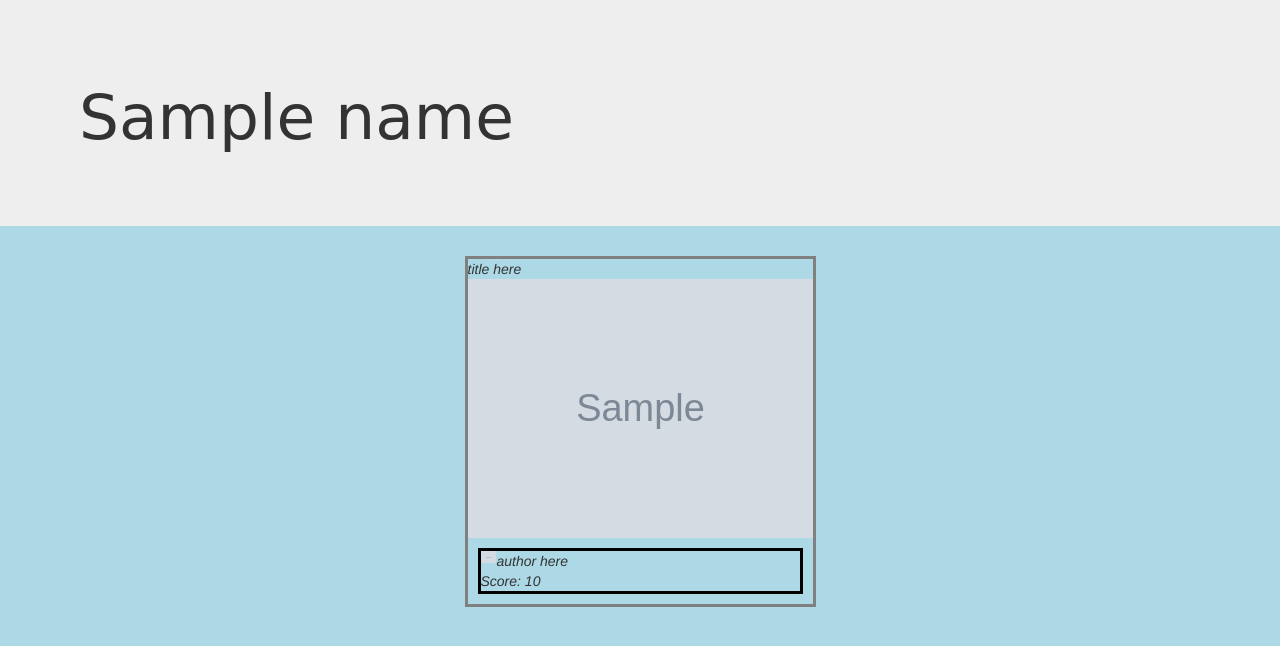
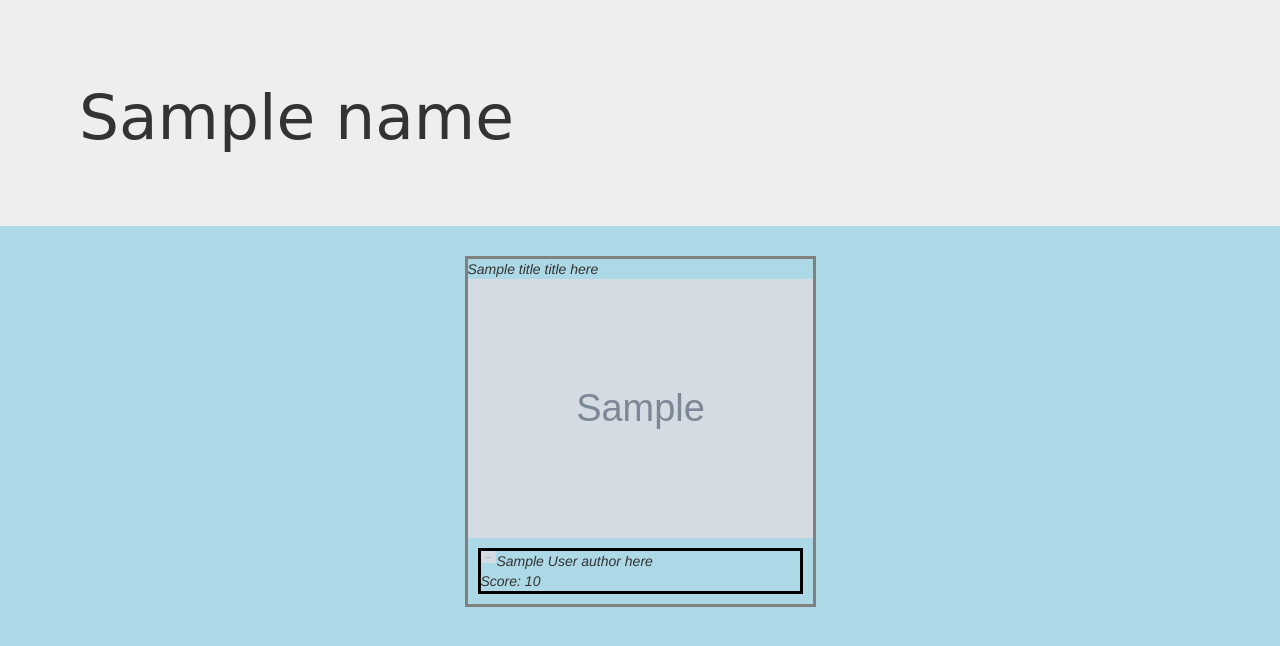
Before and after one commit to apa-123/memes, a Flask app: template templates/category_page.html in a window 1280 px wide. Shown: the part 73-719 px from the top of the page. Run offline with Flask 2, Linux system fonts and the light colour scheme; the template is opened without the code that fills it: most values are stand-ins (such as "Sample title", 1, 10 or a date in 2020); grey boxes marked "Sample" are stand-in pictures; some libraries are stand-ins or nearby versions.

Commit message:
changed stuff again

```diff
--- a/templates/category_page.html
+++ b/templates/category_page.html
@@ -10,8 +10,8 @@
         <div class="row">
             <div class="posts">
                 <div class="title">
-<!--                     <em>{{titles[post]}}</em>
- -->                    <em>title here</em>
+                    <em>{{titles[post]}}</em>
+                    <em>title here</em>
                 </div>
                 <div class="main-img">
                     <img src="{{img_urls[post]}}">
@@ -22,8 +22,8 @@
                             <img src="{{source_img}}">
                         </div>
                         <div class="author">
-    <!--                         <em>{{authors[post]}}</em>
-     -->                        <em>author here</em>
+                            <em>{{authors[post]}}</em>
+                            <em>author here</em>
                         </div>
                     </div>
                     <div class="post-info">
```
Also changed, not shown: reddit.py (line endings or trailing spaces).
